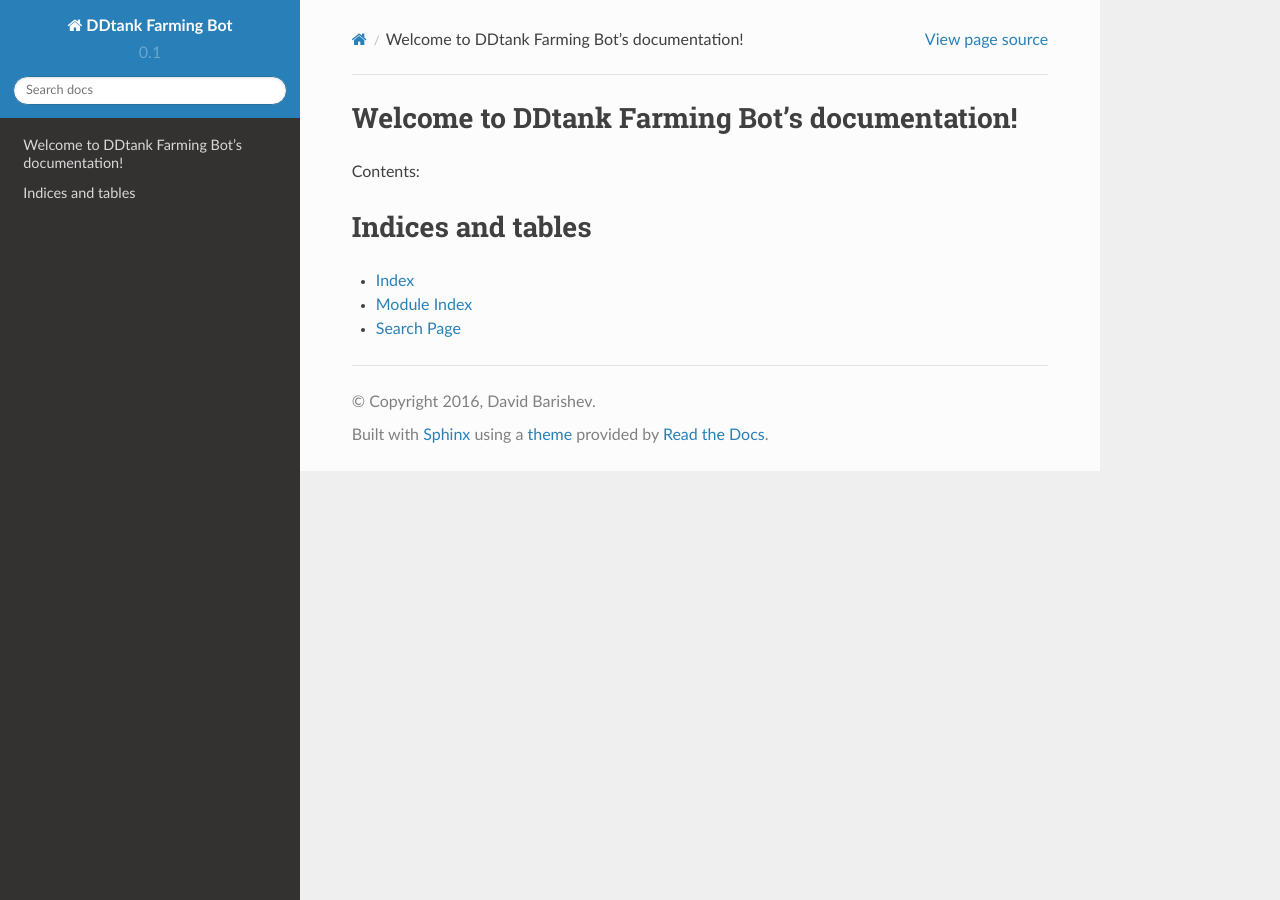
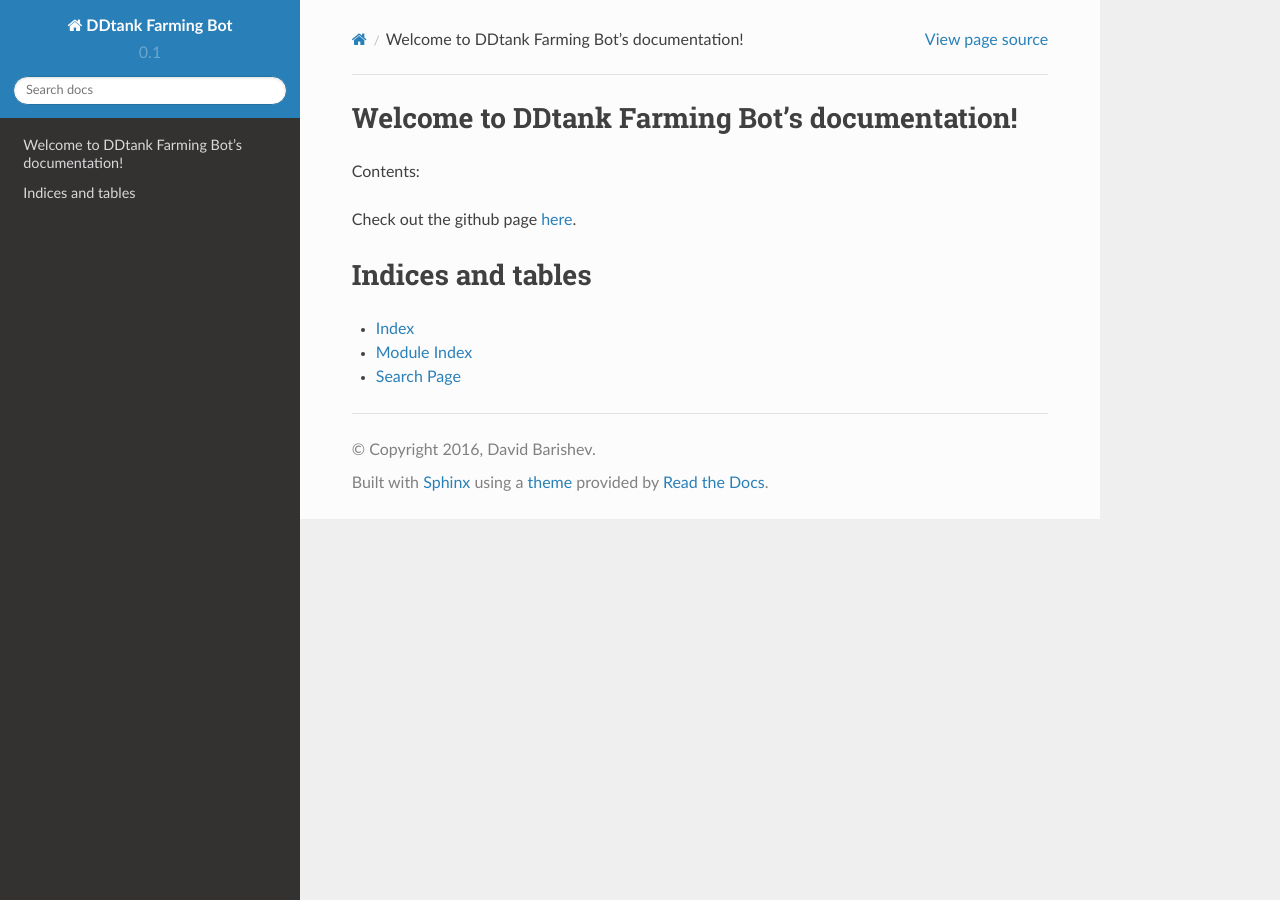
Before and after one commit to DavidBarishev/DDtankFarmingBot, a Sphinx documentation site: the page built from Documentation/source/index.rst, in a window 1280 px wide. Built offline with Sphinx 7.4.7 and the Read the Docs theme 2.0.0, drawn with Linux system fonts in a browser that asks for light colours; pages that are not in the unit, such as notebooks, are missing from menus.

Commit message:
Updated index.rst

```diff
--- a/Documentation/source/index.rst
+++ b/Documentation/source/index.rst
@@ -11,6 +11,8 @@
 .. toctree::
    :maxdepth: 2
 
+Check out the github page `here
+<https://github.com/DavidBarishev/DDtankFarmingBot/>`_.
 
 
 Indices and tables
```
